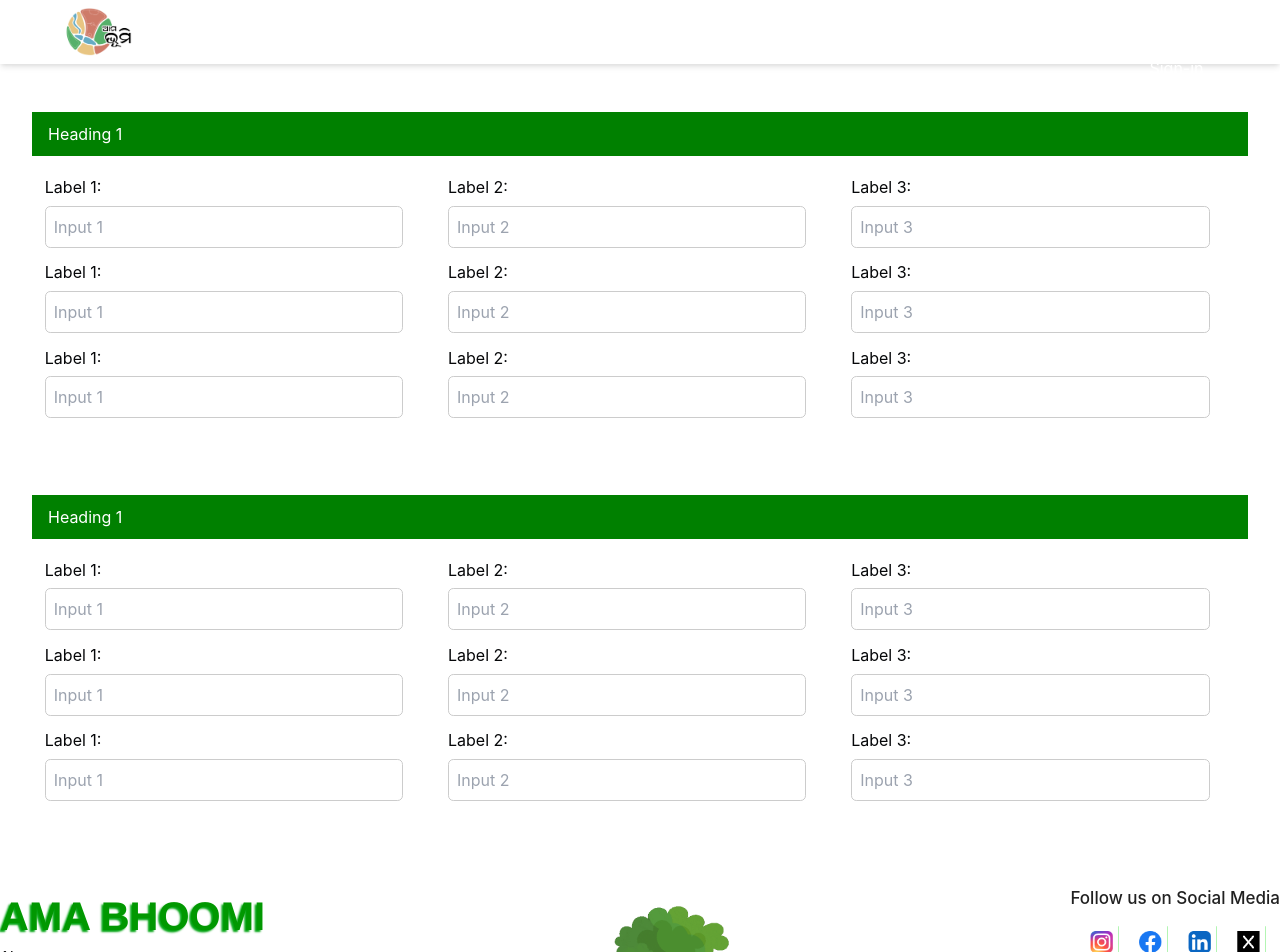
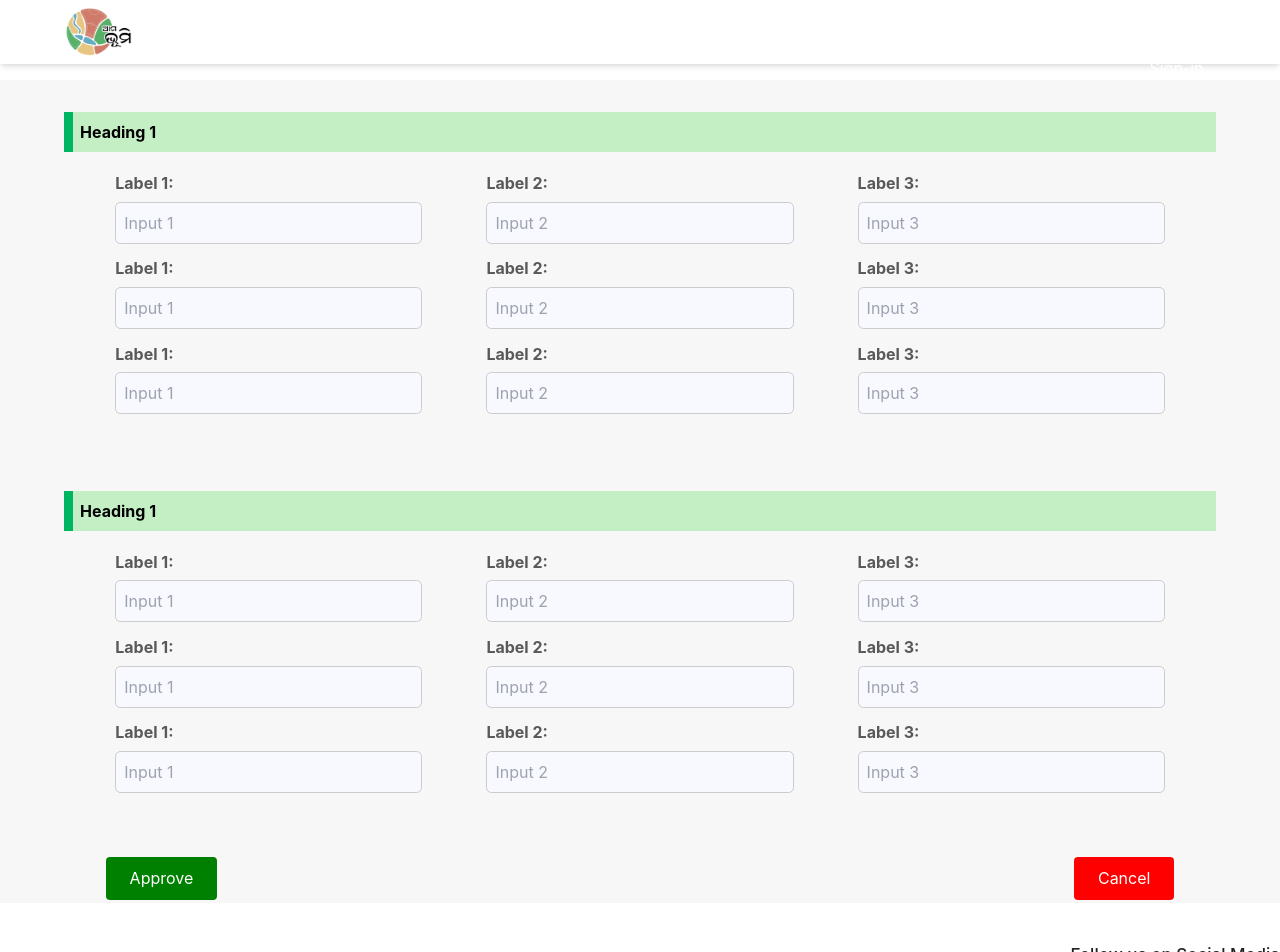
Before and after one commit to MantoshPattanayak/FacilityManagement, a React (Vite) app in the folder frontend/: page /Common/CommonFrom in a window 1280 px wide. Shown: the top 952 px of the page. Built offline with nearby package versions, Linux system fonts and the light colour scheme.

Commit message:
developed common form template
developed common form template

```diff
--- a/frontend/src/common/CommonFrom.css
+++ b/frontend/src/common/CommonFrom.css
@@ -1,7 +1,7 @@
 .form-container {
     display: flex;
     flex-direction: column;
-
+    align-items: center;
     /* Converted from 20px to 2vh */
     max-width: 100%;
     width: 100vw;
@@ -9,24 +9,30 @@
     margin: 0 auto;
     /* Center the container */
     margin-top: 10vh;
+    background-color: #F7F7F7;
+    overflow-y: auto;
 }
 
 .form-heading {
-
     padding: 2.5vw;
+    display: flex;
+    flex-direction: column;
+    align-items: center;
     /* Converted from 20px to 2.5vw */
 }
 
 .form-heading h2 {
     margin-bottom: 1.5vw;
     /* Converted from 10px to 1.5vw */
-    min-width: 84vw;
+    min-width: 90vw;
     background-color: green;
-    color: white;
-    height: 5.5vh;
+    color: black;
+    font-weight: bold;
+    height: 10vh;
     display: flex;
     align-items: center;
     padding-left: 2vh;
+    background: linear-gradient(to right, #00B562 0.7vw, rgb(196, 239, 196) 0.5vw);
 }
 
 .form-row {
@@ -34,7 +40,7 @@
     gap: 1vw;
     margin-bottom: 1vw;
     max-width: 100%;
-    width: 100vw;
+    width: 84vw;
     justify-content: space-between;
     padding-inline: 1vw;
 }
@@ -47,10 +53,12 @@
 label {
     margin-bottom: 0.5vw;
     /* Converted from 5px to 0.5vw */
+    color: #595959;
+    font-weight: bold;
 }
 
 input[type="text"] {
-    width: 28vw;
+    width: 24vw;
     /* Converted from 100px to 8.33vw */
     padding: 0.625vw;
     /* Converted from 5px to 0.625vw */
@@ -58,6 +66,55 @@ input[type="text"] {
     /* Converted from 1px to 0.0833vw */
     border-radius: 0.417vw;
     /* Converted from 5px to 0.417vw */
+    background-color: ghostwhite;
+}
+
+.buttons-container {
+    display: flex;
+    justify-content: space-between;
+    /* align-items: center; */
+    margin-top: 2vh;
+    width: 84vw;
+}
+
+.approve-button,
+.cancel-button {
+    padding: 0.8em 2em;
+    margin: 0.5em;
+    /* Adjusted margin */
+    border: none;
+    border-radius: 4px;
+    cursor: pointer;
+}
+
+.approve-button {
+    background-color: green;
+    color: white;
+}
+
+.cancel-button {
+    background-color: red;
+    color: white;
+}
+
+/* Media query for tablets and larger screens */
+@media screen and (min-width: 768px) {
+
+    .approve-button,
+    .cancel-button {
+        padding: 0.6em 1.5em;
+        margin: 0.2em;
+    }
+}
+
+/* Media query for smaller screens */
+@media screen and (max-width: 767px) {
+
+    .approve-button,
+    .cancel-button {
+        width: 100%;
+        /* Make buttons full width */
+    }
 }
 
 /* Media query for tablets and larger screens */
@@ -66,9 +123,9 @@ input[type="text"] {
         flex-wrap: wrap;
     }
 
-    .form-group {
-        flex-basis: calc(33.333% - 1vw);
-        /* Three items per row with gap */
+    .form-heading h2 {
+        height: 5vh;
+        /* Change height for larger screens */
     }
 }
 
@@ -82,7 +139,6 @@ input[type="text"] {
 
     .form-group {
         width: 100%;
-        /* Full width for smaller screens */
     }
 
     input[type="text"] {
--- a/frontend/src/common/CommonFrom.jsx
+++ b/frontend/src/common/CommonFrom.jsx
@@ -97,6 +97,10 @@ const CommonFrom = () => {
         {/* Two more similar rows for Heading 1 */}
       </div>
       {/* Two more similar headings */}
+      <div className="buttons-container">
+        <button className="approve-button">Approve</button>
+        <button className="cancel-button">Cancel</button>
+      </div>
     </div>
   );
 };
```
